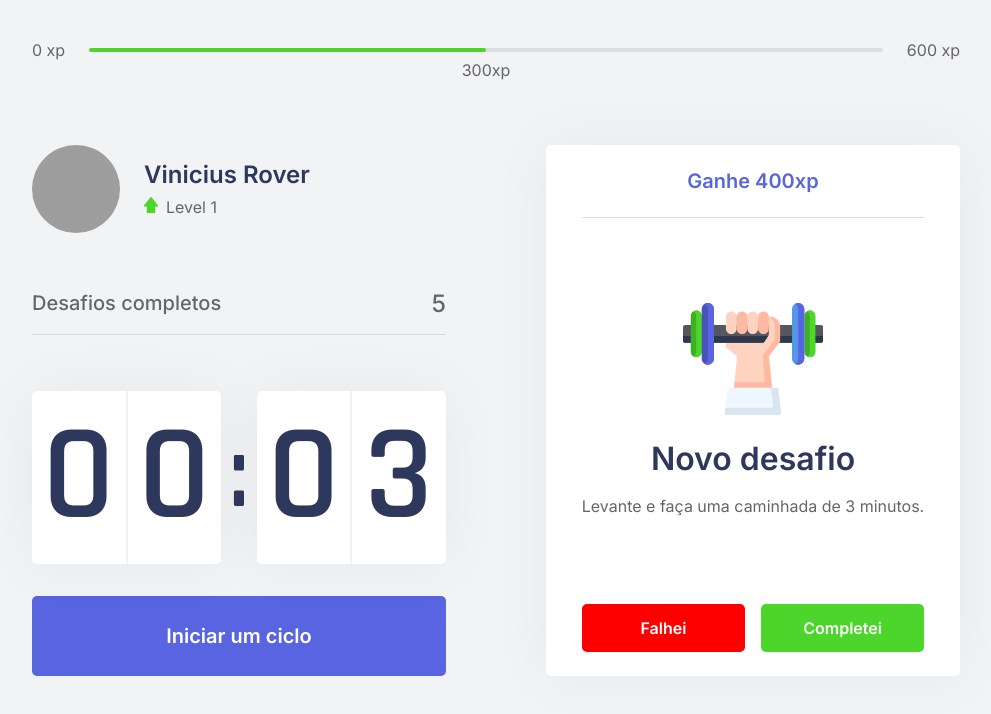
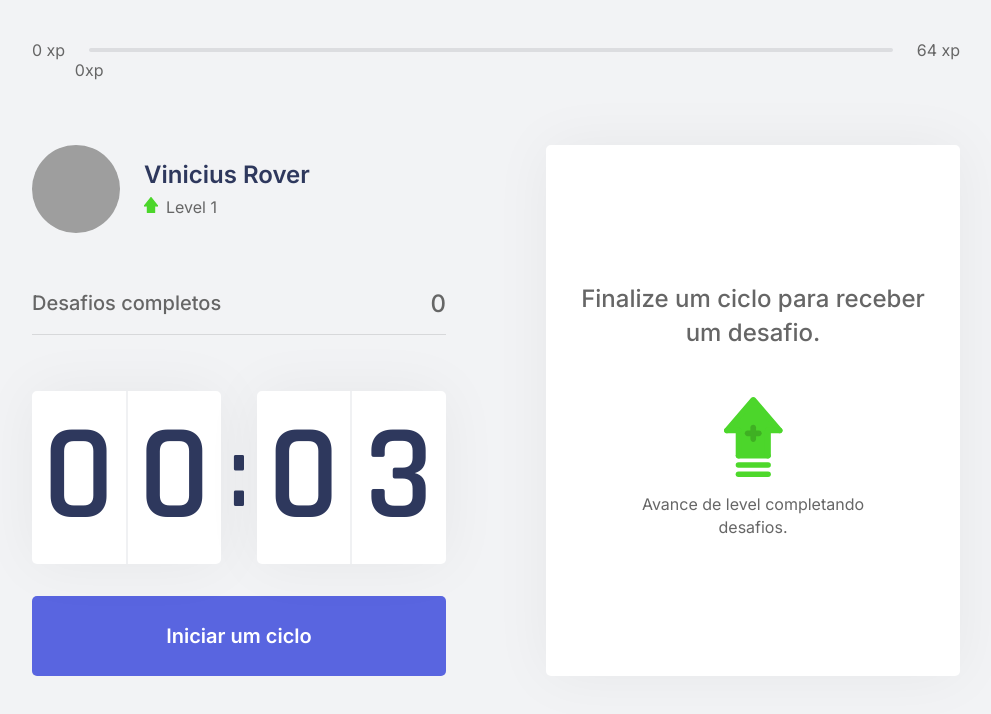
Before and after one commit to ViniRover/nlw-04-next.js, a Next.js app: page / in a window 1280 px wide. Shown: the top 714 px of the page, without its empty margins (144-1135 px from the left). Built offline with nearby package versions, Linux system fonts and the light colour scheme; grey boxes are pictures that could not be loaded.

Commit message:
Context API for challenges, necessary  modifications

```diff
--- a/src/components/ChallengeBox.tsx
+++ b/src/components/ChallengeBox.tsx
@@ -1,28 +1,33 @@
+import { useContext } from 'react';
+import { ChallengesContext } from '../contexts/ChallengesContext';
 import styles from '../styles/components/ChallengeBox.module.css';
 
 export function ChallengeBox() {
-  const hasActiveChallenge = true;
+  const { activeChallenge, resetChallenge, completeChallenge } = useContext(ChallengesContext);
+
   return(
     <div className={styles.challengeBoxContainer}>
-      { hasActiveChallenge ? (
+      { activeChallenge ? (
         <div className={styles.challengeActive}>
-          <header>Ganhe 400xp</header>
+          <header>Ganhe {activeChallenge.amount}xp</header>
           <main>
-            <img src="icons/body.svg" />
+            <img src={`icons/${activeChallenge.type}.svg`} />
             <strong>Novo desafio</strong>
-            <p>Levante e faça uma caminhada de 3 minutos.</p>
+            <p>{activeChallenge.description}</p>
           </main>
 
           <footer>
             <button
               type="button"
               className={styles.challengeFailedButton}
+              onClick={resetChallenge}
             >
               Falhei
             </button>
             <button
               type="button"
               className={styles.challengeSucceededButton}
+              onClick={completeChallenge}
             >
               Completei
             </button>
--- a/src/components/CompletedChalleges.tsx
+++ b/src/components/CompletedChalleges.tsx
@@ -1,10 +1,14 @@
+import { useContext } from 'react';
+import { ChallengesContext } from '../contexts/ChallengesContext';
+
 import styles from '../styles/components/CompletedChallenges.module.css';
 
 export function CompletedChallenges() {
+  const { challengesCompleted } = useContext(ChallengesContext);
   return(
     <div className={styles.completedChallengesContainer}>
       <span>Desafios completos</span>
-      <span>5</span>
+      <span>{challengesCompleted}</span>
     </div>
   );
 }
--- a/src/components/Countdown.tsx
+++ b/src/components/Countdown.tsx
@@ -5,7 +5,7 @@ import styles from '../styles/components/Countdown.module.css';
 let countdownTimeout: NodeJS.Timeout;
 
 export function Countdown() {
-  const { startNewChallenge } = useContext(ChallengesContext);
+  const { startNewChallenge, activeChallenge } = useContext(ChallengesContext);
 
   const [time, setTime] = useState(0.05 * 60);
   const [isActive, setIsActive] = useState(false);
@@ -34,7 +34,8 @@ export function Countdown() {
       }, 1000)
     } else if(isActive && time === 0) {
       setHasFinished(true);
-      setIsActive(false);
+      resetCountdown();
+      startNewChallenge();
     }
   }, [isActive, time]);
 
@@ -52,7 +53,7 @@ export function Countdown() {
         </div>
       </div>
 
-      { hasFinished ? (
+      { hasFinished && activeChallenge ? (
         <button
           disabled
           className={styles.countdownButton}
--- a/src/components/ExperienceBar.tsx
+++ b/src/components/ExperienceBar.tsx
@@ -1,17 +1,23 @@
+import { useContext } from 'react';
+import { ChallengesContext } from '../contexts/ChallengesContext';
 import styles from '../styles/components/ExperienceBar.module.css';
 
 export function ExperienceBar() {
+  const { currentExperience, experienceToNextLevel } = useContext(ChallengesContext);
+
+  const percentToNextLevel = Math.round((currentExperience * 100)) / experienceToNextLevel;
+
   return(
     <header className={styles.experienceBar}>
       <span>0 xp</span>
       <div>
-        <div style={{ width: '50%'}}/>
+        <div style={{ width: `${percentToNextLevel}%`}}/>
 
-        <span className={styles.currentExperience} style={{ left: '50%' }}>
-          300xp
+        <span className={styles.currentExperience} style={{ left:  `${percentToNextLevel}%`}}>
+          {currentExperience}xp
         </span>
       </div>
-      <span>600 xp</span>
+      <span>{experienceToNextLevel} xp</span>
     </header>
   );
 };
--- a/src/components/Profile.tsx
+++ b/src/components/Profile.tsx
@@ -1,6 +1,10 @@
+import { useContext } from 'react';
+import { ChallengesContext } from '../contexts/ChallengesContext';
 import styles from '../styles/components/Profile.module.css';
 
 export function Profile() {
+  const { level } = useContext(ChallengesContext);
+
   return (
     <div className={styles.profileContainer}>
       <img src="http://github.com/ViniRover.png" alt="Vinicius Rover" />
@@ -8,7 +12,7 @@ export function Profile() {
         <strong>Vinicius Rover</strong>
         <p>
           <img src="icons/level.svg" alt="Level" />
-          Level 1
+          Level {level}
         </p>
       </div>
     </div>
--- a/src/contexts/ChallengesContext.tsx
+++ b/src/contexts/ChallengesContext.tsx
@@ -1,12 +1,22 @@
 import { createContext, ReactNode, useState } from 'react';
 import challenges from '../../challenges.json';
+
+interface Challenge {
+  type: 'body' | 'eye';
+  description: string;
+  amount: number;
+}
 
 interface ChallengesContextData {
   level: number;
   currentExperience: number;
   challengesCompleted: number;
+  experienceToNextLevel: number;
+  activeChallenge: Challenge;
   levelUp: () => void;
+  resetChallenge: () => void;
   startNewChallenge: () => void;
+  completeChallenge: () => void;
 }
 
 interface ChallengesProvideProps {
@@ -21,6 +31,8 @@ export function ChallengesProvider({ children }: ChallengesProvideProps) {
   const [challengesCompleted, setChallengesCompleted] = useState(0);
   const [activeChallenge, setActiveChallenge] = useState(null);
 
+  const experienceToNextLevel = Math.pow((level+1) * 4, 2);
+
   function levelUp() {
     setLevel(level + 1);
   }
@@ -32,6 +44,22 @@ export function ChallengesProvider({ children }: ChallengesProvideProps) {
     setActiveChallenge(challenge);
   }
 
+  function completeChallenge() {
+    if((currentExperience+activeChallenge.amount) >= experienceToNextLevel) {
+      setCurrentExperience((currentExperience+activeChallenge.amount)-experienceToNextLevel);
+      setLevel(level + 1);
+    } else {
+      setCurrentExperience(currentExperience+activeChallenge.amount);
+    }
+
+    setChallengesCompleted(challengesCompleted + 1);
+    //setActiveChallenge(null);
+  }
+
+  function resetChallenge() {
+    setActiveChallenge(null);
+  }
+
   return(
     <ChallengesContext.Provider
       value={{
@@ -40,6 +68,10 @@ export function ChallengesProvider({ children }: ChallengesProvideProps) {
         challengesCompleted,
         levelUp,
         startNewChallenge,
+        activeChallenge,
+        resetChallenge,
+        experienceToNextLevel,
+        completeChallenge,
       }}
     >
       {children}
--- a/src/styles/components/ExperienceBar.module.css
+++ b/src/styles/components/ExperienceBar.module.css
@@ -20,10 +20,14 @@
   height: 4px;
   border-radius: 4px;
   background-color: var(--green);
+
+  transition: width 1.5s;
 }
 
 span.currentExperience {
   position: absolute;
   top: 12px;
   transform: translateX(-50%);
+
+  transition: left 1.5s;
 }
```
